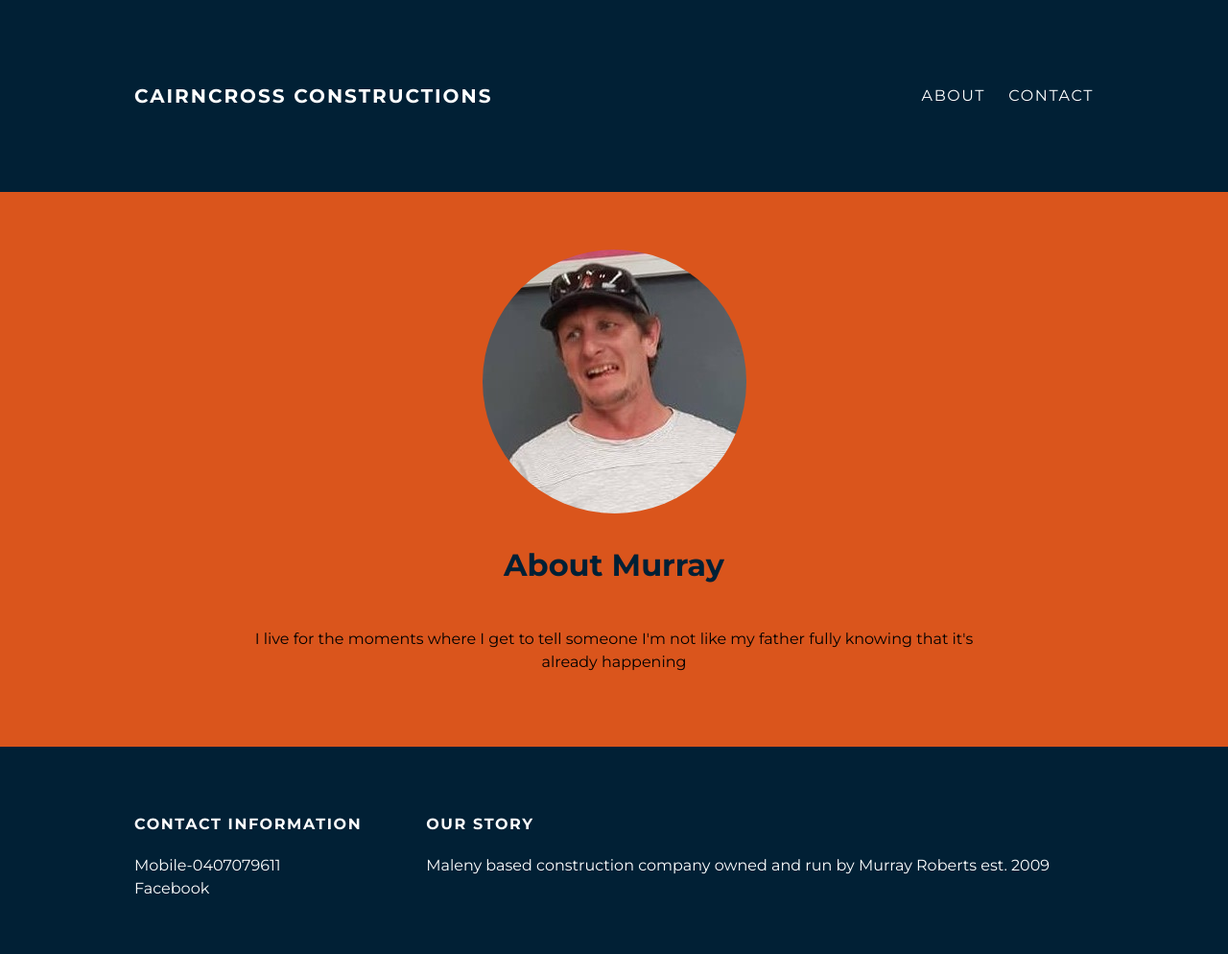
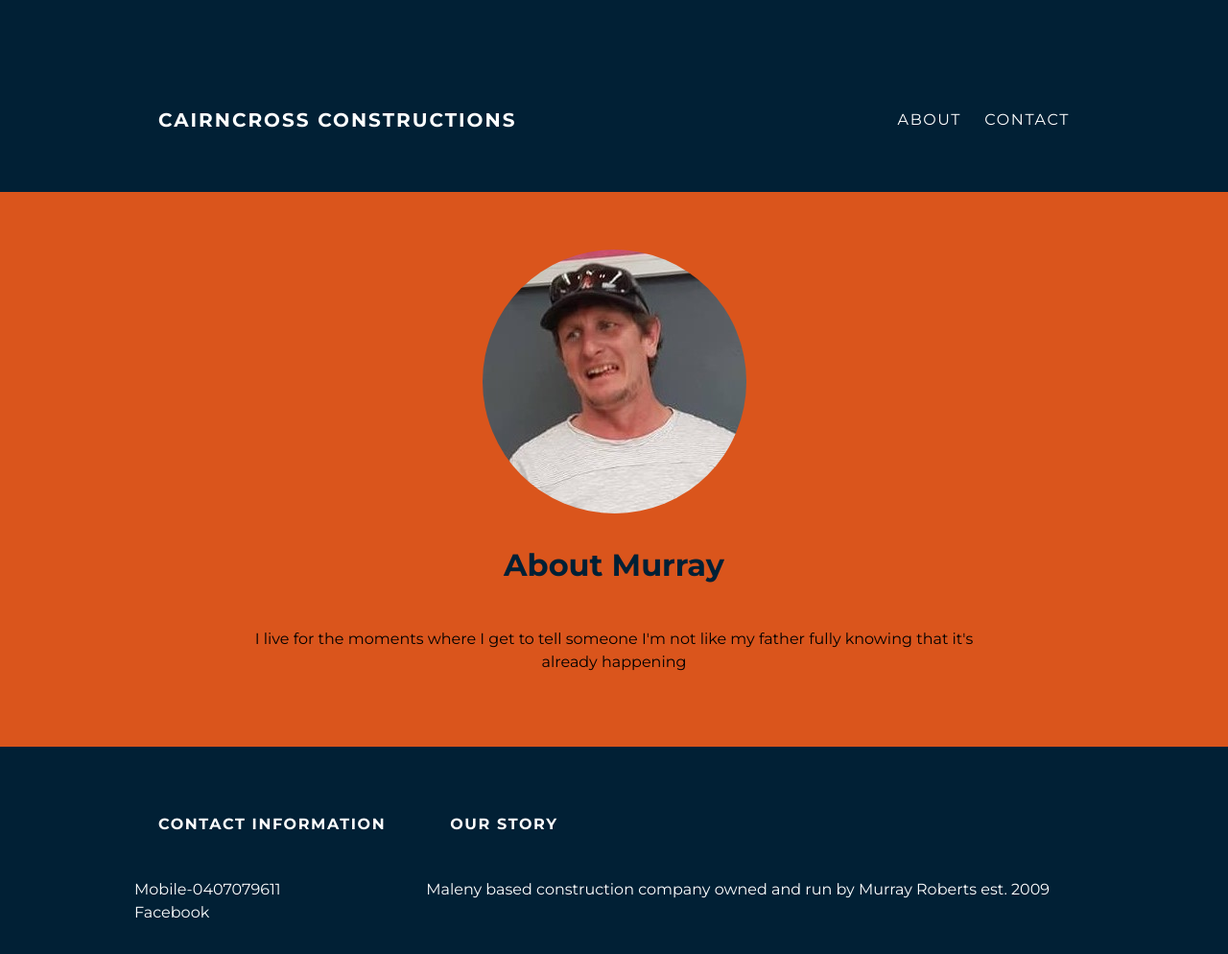
Before and after one commit to temperedsystems/cairncross.io, a plain HTML site: page about.html in a window 1280 px wide. Shown: the whole page at 96% size. Drawn offline with Linux system fonts and the light colour scheme.

Commit message:
all paddings

```diff
--- a/styles.css
+++ b/styles.css
@@ -26,11 +26,13 @@ body {
 	float: left;
 	font-size: 20px;
 	font-weight: bold;
+	padding: 25px;
 }
 #header-nav {
 	display:block;
 	float:right;
 	margin-top: 0;
+	padding: 25px;
 }
 #header-nav li {
 	display:inline;
@@ -42,12 +44,13 @@ body {
 }
 #footer {
 	background-color: #012035;
-	padding: 50px 0;
+	padding: 25px 0;
 }
 #footer h4 {
 	color: white;
 	text-transform: uppercase;
 	letter-spacing: 0.1em;
+	padding: 25px;
 }
 #footer p {
 	color: white;
```
